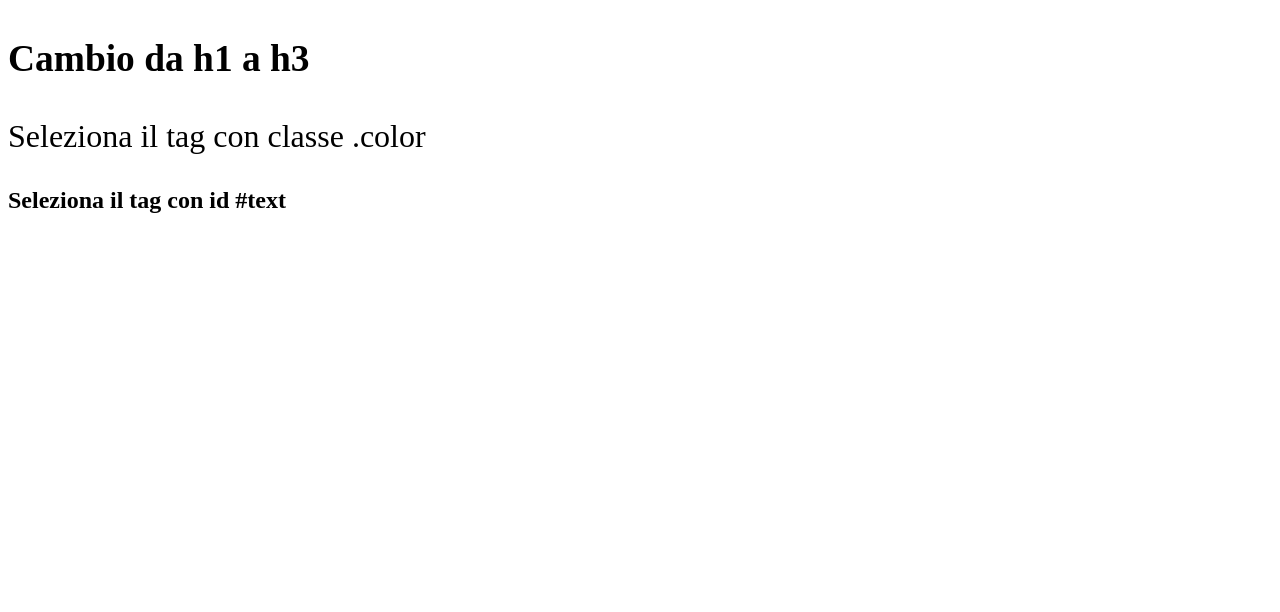
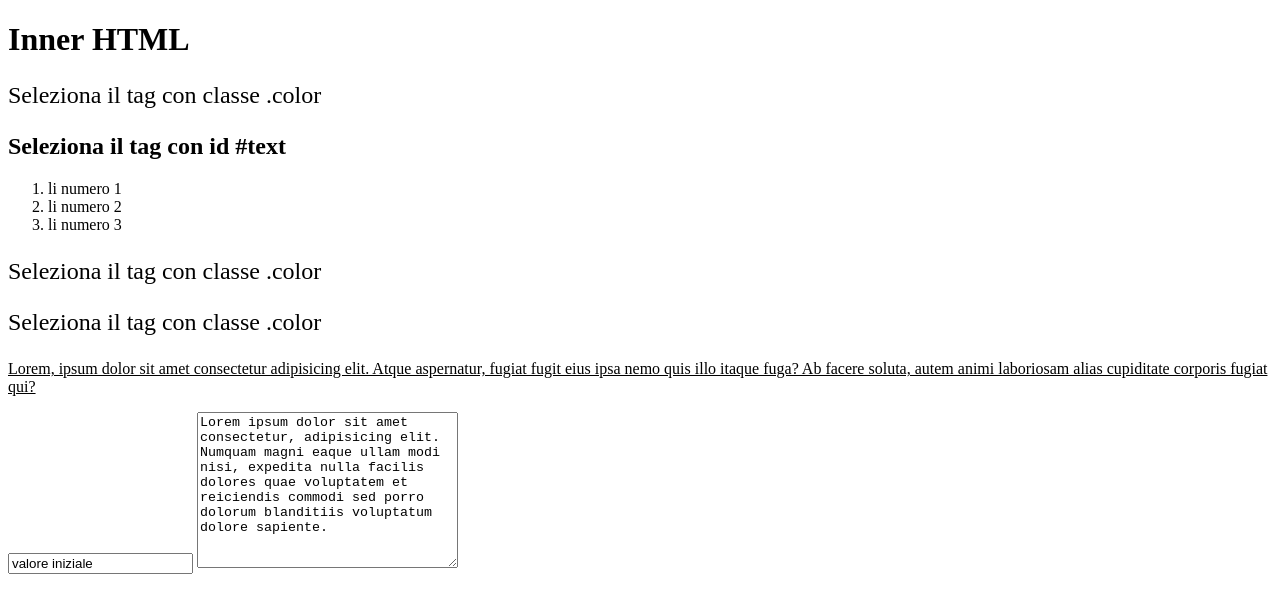
Before and after one commit to Ruma303/js-dom, a plain HTML site: page index.html in a window 1280 px wide. Drawn offline with Linux system fonts and the light colour scheme.

Commit message:
file aggiornati

```diff
--- a/index.html
+++ b/index.html
@@ -10,53 +10,29 @@
 
         }
         .color {
-            font-size: 2rem;
+            font-size: 1.5rem;
         }
     </style>
 </head>
 <body>
     <h1>Inner HTML</h1>
     <p class="color">Seleziona il tag con classe .color</p>
-    <h2 id="text">Seleziona il tag con id #text</p>
+    <h2 id="text">Seleziona il tag con id #text</h2>
 
-    <!-- <ol>
+    <ol>
         <li>li numero 1</li>
         <li>li numero 2</li>
         <li>li numero 3</li>
-    </ol>-->
-    <script>
-        const classe = document.querySelector(".color");
-        const id = document.querySelector("#text");
+    </ol>
 
-        const tag = document.querySelector("h1");
-        tag.innerHTML = "<h3>Cambio da h1 a h3</h3>";
+    <p class="color paragraph">Seleziona il tag con classe .color</p>
+    <p class="color">Seleziona il tag con classe .color</p>
+    <p id="par" style="text-decoration: underline;">Lorem, ipsum dolor sit amet consectetur adipisicing elit. Atque aspernatur, fugiat fugit eius ipsa nemo quis illo itaque fuga? Ab facere soluta, autem animi laboriosam alias cupiditate corporis fugiat qui?</p>
 
-        /*
-        tag.innerHTML = "Testo del tag h1 cambiato dentro JS";
-        classe.innerHTML = "Testo del tag p cambiato dentro JS";
-        id.innerHTML = "Testo del tag h2 cambiato dentro JS";
-        */
+    <input type="text" id="input" value="valore iniziale">
+    <textarea id="textarea" cols="30" rows="10">Lorem ipsum dolor sit amet consectetur, adipisicing elit. Numquam magni eaque ullam modi nisi, expedita nulla facilis dolores quae voluptatem et reiciendis commodi sed porro dolorum blanditiis voluptatum dolore sapiente.</textarea>
 
-        /*
-        document.querySelectorAll("p");
-        document.writeln("Ciao da");
-        document.writeln("Javascript");
-        document.getElementsByName("div");
-        */
-
-        /*
-        const singoloLi = document.querySelector("li");
-        singoloLi.innerHTML = "Testo modificato nel primo Li";
-        */
-
-        /*
-        const tuttiGliLi = document.querySelectorAll("li");
-        for(let i = 0; i < tuttiGliLi.length; i++) {
-            tuttiGliLi[i].innerHTML = "Testo modificato in tutti gli Li";
-        }
-        */
-
-
+    <script src="script.js">
     </script>
 </body>
 </html>
--- /dev/null
+++ b/script.js
@@ -0,0 +1,98 @@
+//* Scrivere direttamente nel DOM
+/*
+document.write("Ciao da");
+document.writeln("Javascript");
+console.log(window)
+console.log(document)
+*/
+
+//* Oggetto Window
+/*
+console.log(window.innerWidth); // Output: larghezza della finestra in pixel
+console.log(window.innerHeight); // Output: altezza della finestra in pixel
+*/
+
+
+//! Elementi del DOM selezionati
+
+//* querySelector
+ const tag = document.querySelector("h1");
+const p = document.querySelector("p");
+const classe = document.querySelector(".color");
+const id = document.querySelector("#text");
+
+//console.log(tag)
+
+//% Selezionare gli elementi DOM con getElementBy...()
+/* const tag = document.getElementsByTagName("h1");
+const classe = document.getElementsByClassName("color");
+const id = document.getElementById("text");
+ */
+
+
+/* const singoloLi = document.querySelector("li");
+singoloLi.innerHTML = "Testo modificato nel primo Li"; */
+
+//% Selezionare tutti gli elementi DOM con querySelectAll()
+/*  const tuttiGliLi = document.querySelectorAll("li");
+for(let i = 0; i < tuttiGliLi.length; i++) {
+tuttiGliLi[i].innerHTML = "Testo modificato in tutti gli Li";
+} */
+
+//* Altre proprietà utili per il DOM Manipulation
+
+//$ innerHTML
+//p.innerHTML = "<span style=\"color:blue\">Cambio da h1 a h3</span>";
+
+//$ classList
+//classe.classList.add("class2");
+//classe.classList.remove("color");
+
+/* if (classe.classList.contains("color")) {
+console.log("l'elemento ha la classe 'color'")
+} */
+
+//console.log(classe.classList.length)
+
+
+//$ className
+/* console.log(classe.className)
+classe.className += " class2";
+//classe.className = classe.className.replace(" class2", " replacedClass");
+console.log(classe.className) */
+
+//$ style
+// let par = document.querySelector("#par");
+
+//? Modificare il colore di sfondo di un elemento:
+
+//par.style.background-color = "red";
+//par.style.backgroundColor = "red";
+
+//? Impostare la larghezza e l'altezza di un paro:
+/*
+par.style.width = "500px";
+par.style.height = "50px";
+par.style.color = "blue"; */
+
+//? Nascondere un elemento impostando la sua proprietà display a "none":
+
+//par.style.display = "none";
+
+//$ value
+/*  let input = document.querySelector("#input");
+
+//? Ottenere il valore di un campo di input:
+
+let inputValue = input.value;
+console.log(inputValue)
+
+//? Modificare il valore di un campo di input:
+
+input.value = "Valore inserito da JavaScript";
+
+
+//? Ottenere il testo inserito in un campo di testo multilinea (textarea):
+let textarea = document.querySelector("#textarea");
+var textareaValue = textarea.value;
+console.log(textareaValue) */
```
